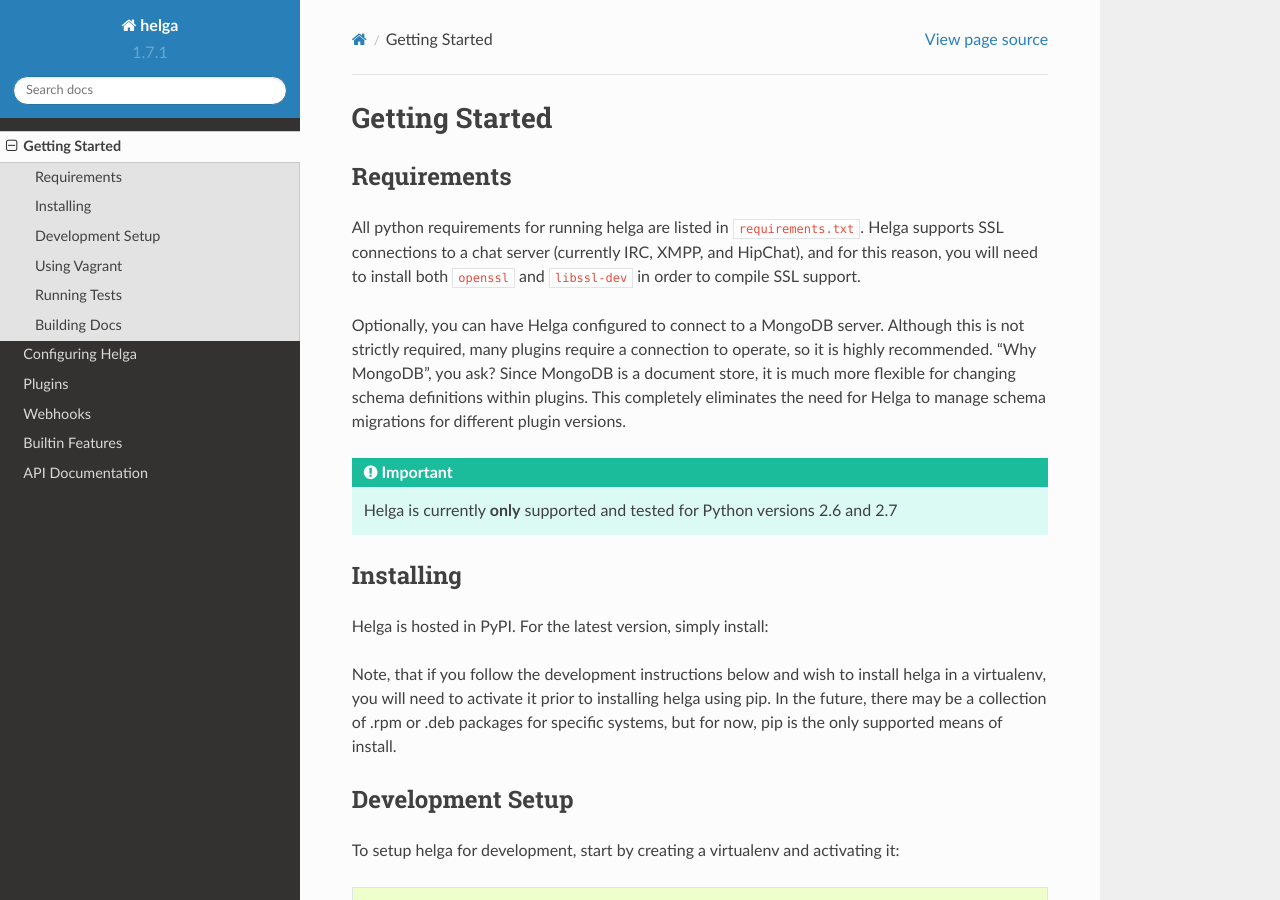
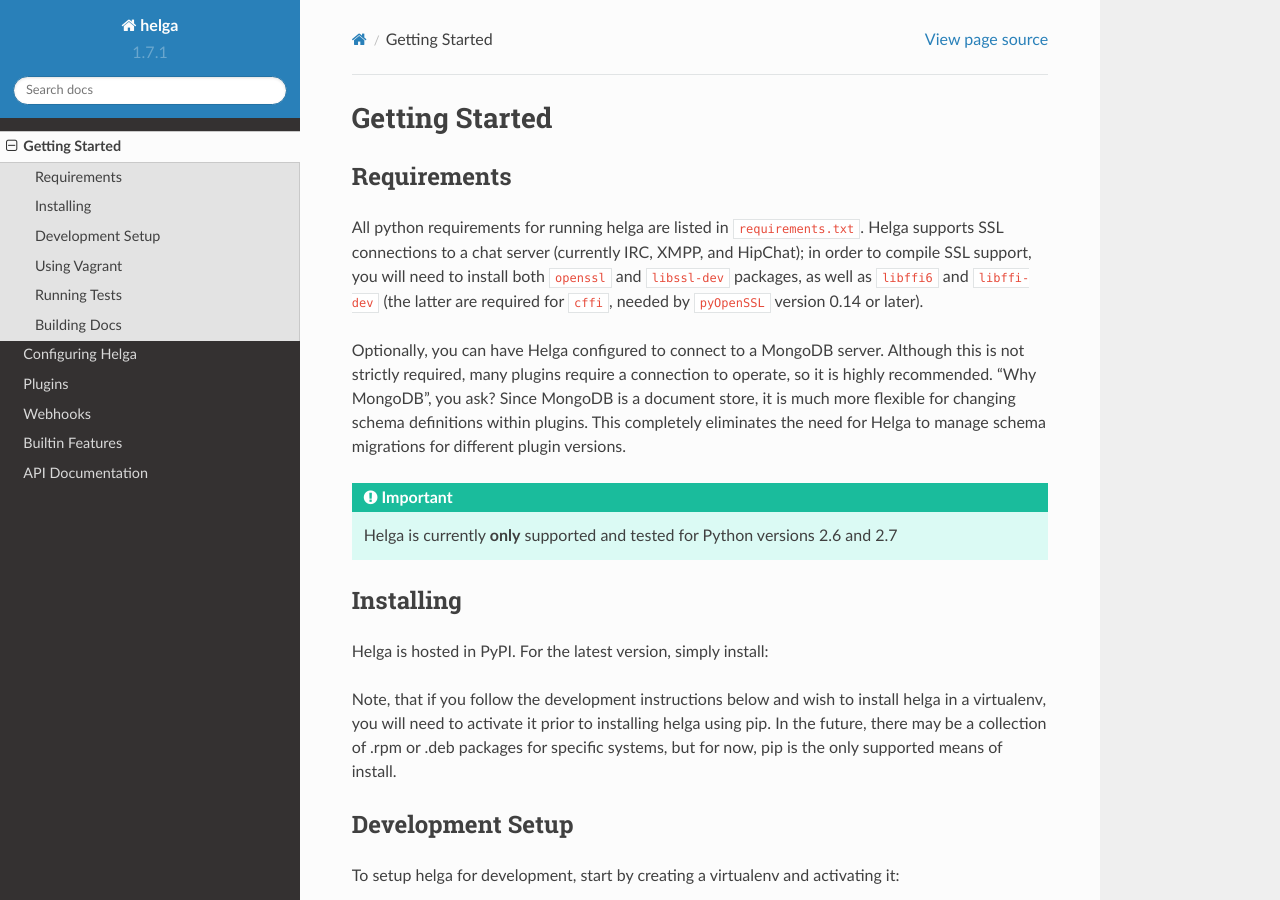
Before and after one commit to shaunduncan/helga, a Sphinx documentation site: the page built from docs/source/getting_started.rst, in a window 1280 px wide and 900 px high. Built offline with Sphinx 7.4.7 and the Read the Docs theme 2.0.0, drawn with Linux system fonts in a browser that asks for light colours.

Commit message:
requirements for pyOpenSSL>=0.14 and some Vagrantfile cleanup

```diff
--- a/docs/source/getting_started.rst
+++ b/docs/source/getting_started.rst
@@ -9,8 +9,10 @@
 Requirements
 ------------
 All python requirements for running helga are listed in ``requirements.txt``. Helga
-supports SSL connections to a chat server (currently IRC, XMPP, and HipChat), and for this reason,
-you will need to install both ``openssl`` and ``libssl-dev`` in order to compile SSL support.
+supports SSL connections to a chat server (currently IRC, XMPP, and HipChat); in order to compile
+SSL support, you will need to install both ``openssl`` and ``libssl-dev`` packages, as well as
+``libffi6`` and ``libffi-dev`` (the latter are required for ``cffi``, needed by ``pyOpenSSL``
+version 0.14 or later).
 
 Optionally, you can have Helga configured to connect to a MongoDB server. Although
 this is not strictly required, many plugins require a connection to operate, so it
--- a/requirements.txt
+++ b/requirements.txt
@@ -2,7 +2,11 @@
 # openssl
 # libssl-dev
 # mongodb
+#   for cffi==1.1.0, required by pyOpenSSL>=0.14:
+# libffi6
+# libffi-dev
 
+cffi==1.1.0
 decorator==3.4.0
 pymongo==2.5.2
 pyOpenSSL==0.14
```
Also changed, not shown: 1 other file.
